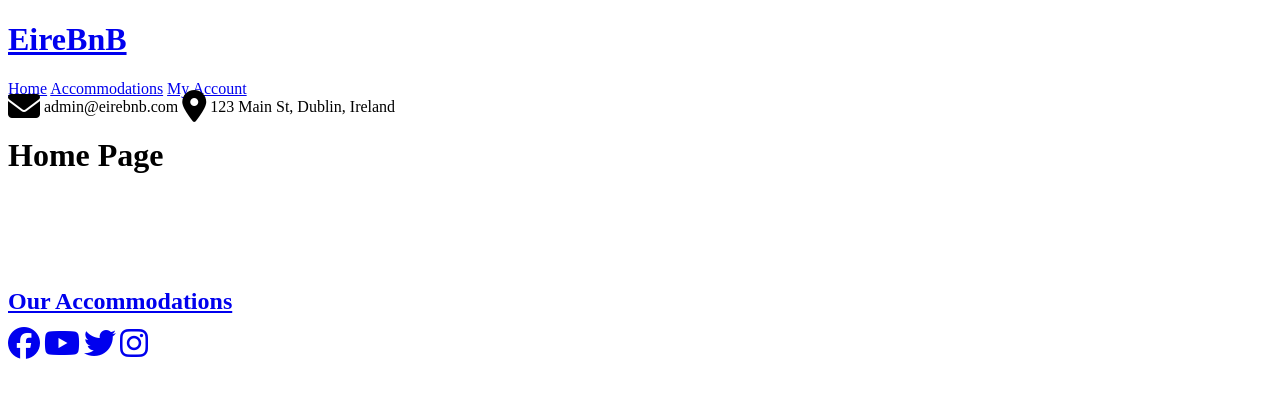
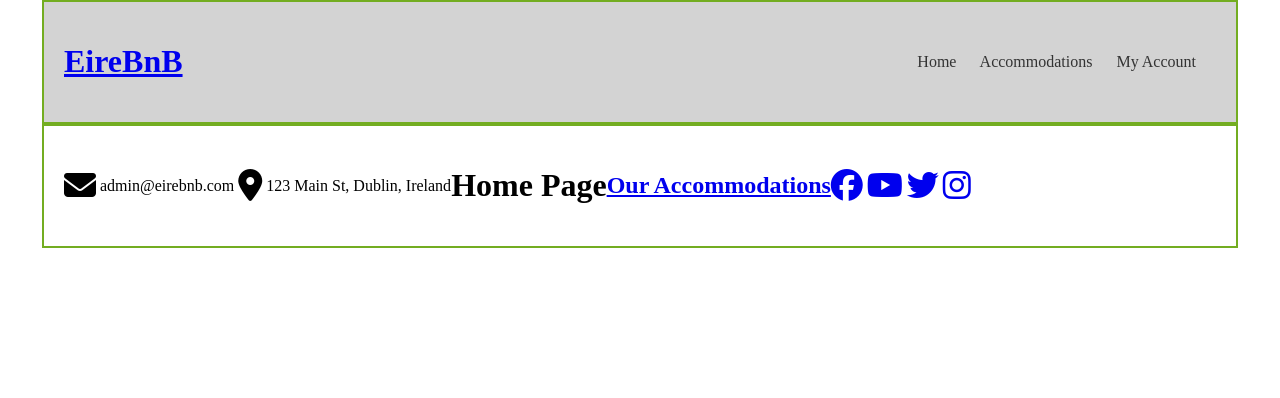
Before and after one commit to AmeenNoor/eire-bnb, a Django app: page / in a window 1280 px wide. Shown: the top 398 px of the page. Run offline with Django 3.2, Linux system fonts and the light colour scheme; some libraries are stand-ins or nearby versions.

Commit message:
Create styles.css, link to base.html, and add initial styles

```diff
--- /dev/null
+++ b/static/css/styles.css
@@ -0,0 +1,31 @@
+/* Remove default margins,
+padding and borders */
+
+body {
+    margin: 0;
+    padding: 0;
+    border: none;
+}
+
+header,
+footer {
+    width: 90%;
+    margin: 0 auto;
+    display: flex;
+    /* https: //www.w3schools.com/css/css3_flexbox.asp */
+    align-items: center;
+    padding: 20px;
+    border: 2px solid #73AD21;
+}
+
+header {
+    justify-content: space-between;
+    /* https: //www.w3schools.com/cssref/css3_pr_justify-content.php */
+    background-color: #D3D3D3;
+}
+
+nav a {
+    margin-right: 20px;
+    text-decoration: none;
+    color: #333;
+}
--- a/templates/base.html
+++ b/templates/base.html
@@ -1,3 +1,4 @@
+{% load static %}
 <!DOCTYPE html>
 <html lang="en">
   <head>
@@ -6,6 +7,8 @@
     <meta name="viewport" content="width=device-width, initial-scale=1.0" />
     <meta name="description" content="EireBnb" />
     <meta name="keywords" content="EireBnb, BnB, Booking, Reservation" />
+
+    <link rel="stylesheet" href="{% static 'css/styles.css' %}" />
 
     <title>EireBnb</title>
   </head>
```
